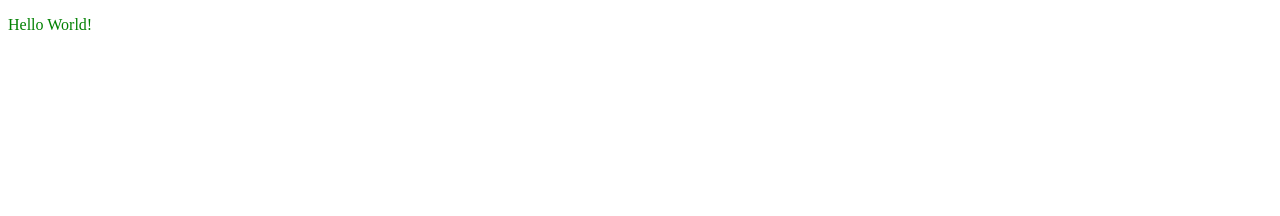
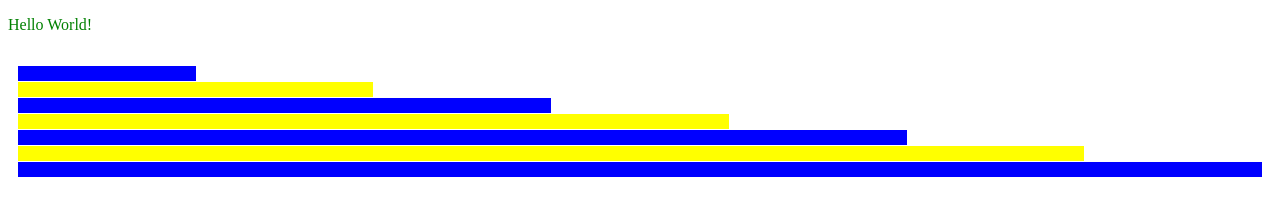
Before and after one commit to dvdfgrlnd/DH2321Project2, a website: page public/index.html in a window 1280 px wide. Drawn offline with nearby package versions, Linux system fonts and the light colour scheme.

Commit message:
Simple bar chart with blue and yellow bars

```diff
--- a/public/app.js
+++ b/public/app.js
@@ -0,0 +1,39 @@
+/* global d3 */
+d3.select(window).on("resize", resize);
+var margin = {top: 30, right: 10, bottom: 30, left: 10};
+var width=parseInt(d3.select("#maincanvas").style("width"), 10)
+            - margin.left-margin.right;
+
+var array=[1,2,3,4,5,6,7,8];
+var x=d3.scale.linear();
+x.rangeRound([0, width]);
+x.domain([d3.min(array), d3.max(array)]);
+var canvas=d3.select("#maincanvas");
+canvas.attr("width", "100%")
+      .attr("height", "100%");
+
+var barHeight=15;
+var heightMargin=1;
+var colors=["yellow", "blue"];
+canvas.append("g")
+    .selectAll("rect")
+    .data(array)
+    .enter()
+    .append("rect")
+    .attr("width", (d, i)=>{ return x(d); })
+    .attr("height", barHeight)
+    .attr("x", 10)
+    .attr("y", (d, i)=>{ return ((barHeight+heightMargin)*i); })
+    .style("fill", (d, i)=>{ return colors[(i%2)]; });
+
+resize();
+
+function resize(){
+    width=parseInt(d3.select("#maincanvas").style("width"), 10)
+            - margin.left-margin.right;
+
+    x.rangeRound([0, width]);
+
+    canvas.selectAll("rect")
+          .attr("width", (d, i)=>{ return x(d); })
+}
--- a/public/index.html
+++ b/public/index.html
@@ -1,10 +1,14 @@
 <!DOCTYPE html>
 <html>
     <head>
+        <meta name="viewport" content="width=device-width, initial-scale=1.0">
         <link rel="stylesheet" type="text/css" href="style.css">
-        <script src="app.js"></script>
+        <script src="//d3js.org/d3.v3.min.js"></script>
     </head>
     <body>
         <p>Hello World!</p>
+        <svg id="maincanvas"></svg>
+
+        <script src="app.js"></script>
     </body>
 </html>
```
